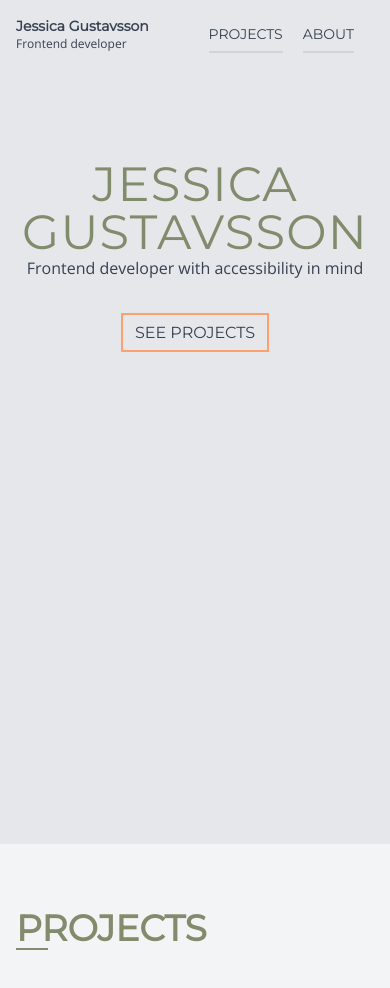
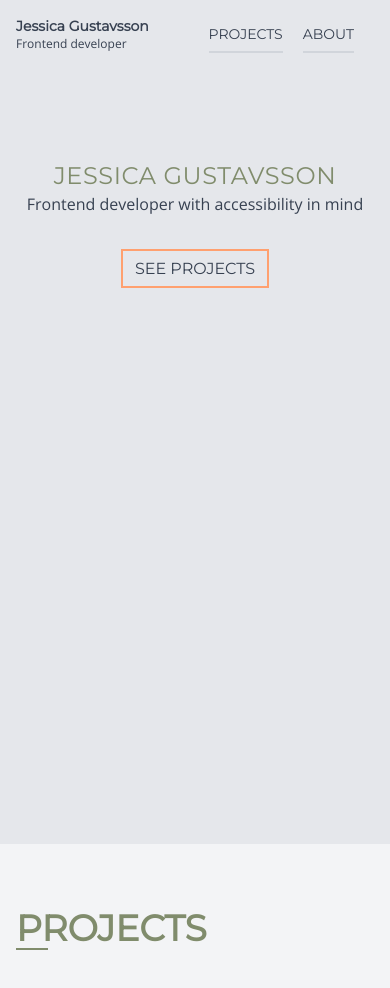
Before and after one commit to jdagmar/jdagmar.github.io, a React (Create React App) app: page / in a window 390 px wide. Shown: the top 988 px of the page. Built offline with nearby package versions, Linux system fonts and the light colour scheme.

Commit message:
Adjust font size for h1

```diff
--- a/src/components/IntroHero.tsx
+++ b/src/components/IntroHero.tsx
@@ -4,7 +4,7 @@ export const IntroHero = () => {
   return (
     <div className="h-screen text-center bg-gray-200 pt-40">
       <div className="group inline-block">
-        <h1 className="uppercase tracking-wide font-montserrat text-swamp-green-500 text-5xl transition motion-reduce:transition-none duration-1000 ease-in-out group-hover:text-tangerine-500">
+        <h1 className="uppercase tracking-wide font-montserrat text-swamp-green-500 text-2xl lg:text-5xl transition motion-reduce:transition-none duration-1000 ease-in-out group-hover:text-tangerine-500">
           Jessica Gustavsson
         </h1>
         <p className="font-open-sans flex justify-center mb-10">
```
